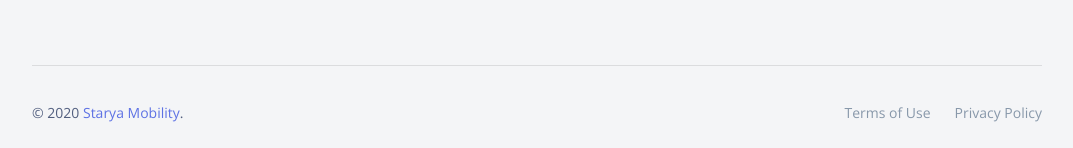
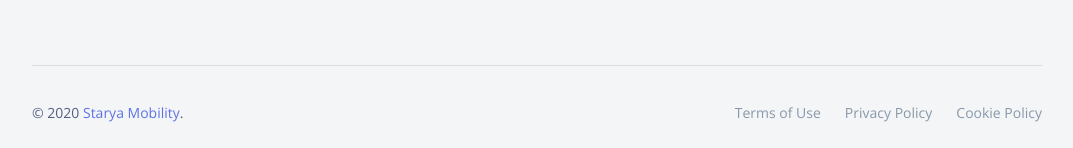
Before and after one commit to starya-mobility/starya.github.io, a Jekyll site: the page built from index.html, in a window 1280 px wide. Shown: the part 2047-2195 px from the top of the page, without its empty margins (103-1176 px from the left). Built offline with Jekyll 4.4.1, drawn with Linux system fonts in a browser that asks for light colours; nearby versions of some CDN libraries; comment, search, counter and statistics services are not loaded.

Commit message:
cookie policy footer inclusion

```diff
--- a/_data/footernav.yaml
+++ b/_data/footernav.yaml
@@ -2,3 +2,5 @@
   url: /terms
 - title: Privacy Policy
   url: /privacy
+- title: Cookie Policy
+  url: /cookiepolicy
```
